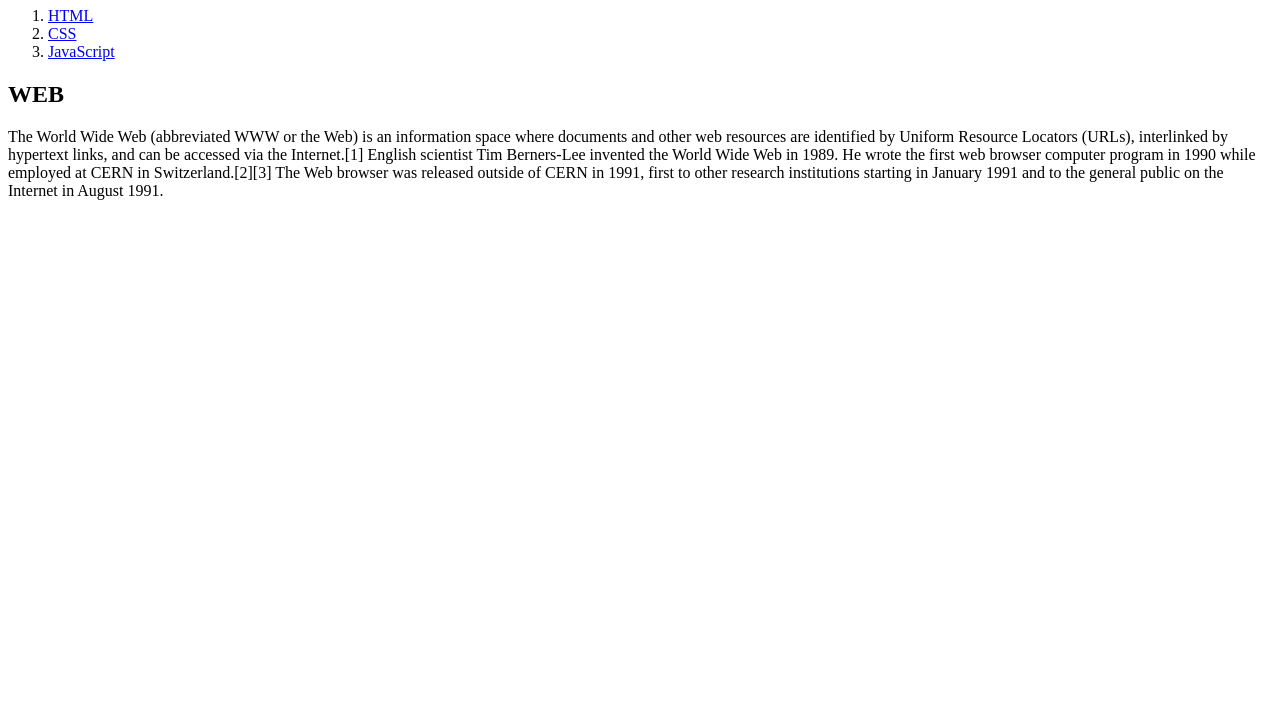
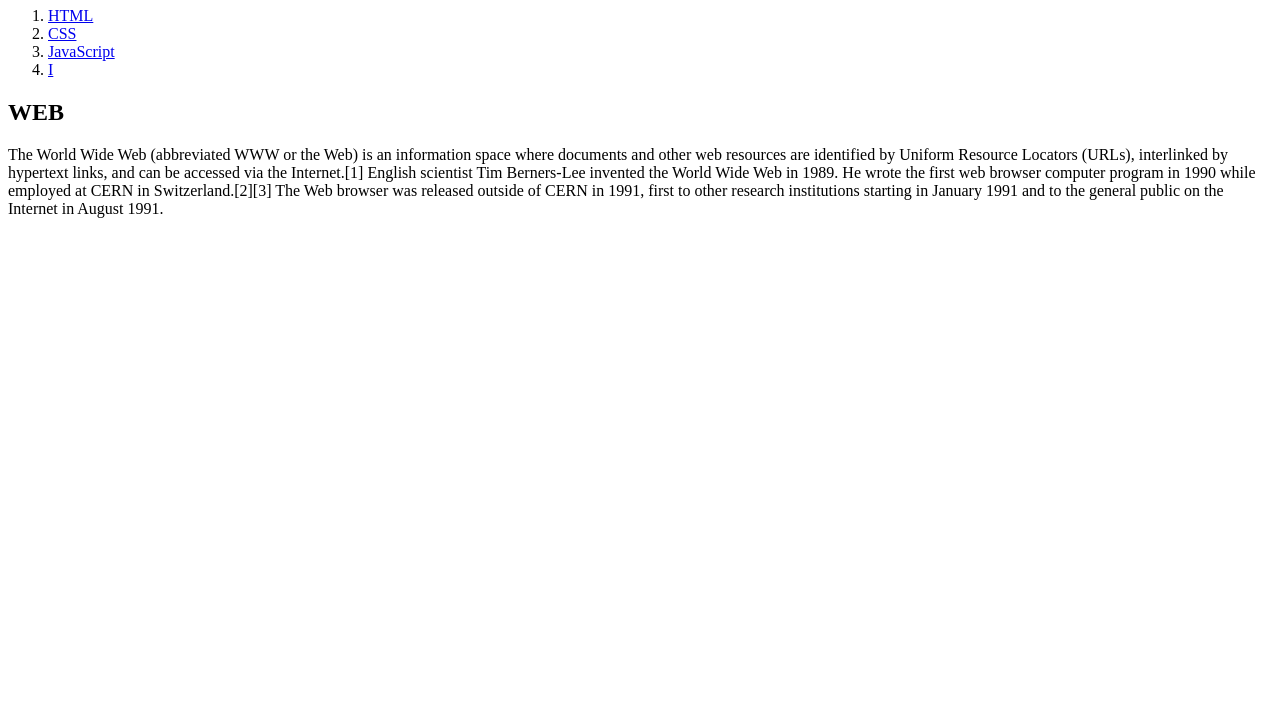
Before and after one commit to MasterQA08/web1, a plain HTML site: page index.html in a window 1280 px wide. Shown: the part 73-800 px from the top of the page. Drawn offline with Linux system fonts and the light colour scheme.

Commit message:
Update index.html

```diff
--- a/index.html
+++ b/index.html
@@ -10,6 +10,7 @@
     <li><a href="1.html">HTML</a></li>
     <li><a href="2.html">CSS</a></li>
     <li><a href="3.html">JavaScript</a></li>
+    <li><a href="4.html">I</a></li>
   </ol>
   <h2>WEB</h2>
   <p>The World Wide Web (abbreviated WWW or the Web) is an information space where documents and other web resources are identified by Uniform Resource Locators (URLs), interlinked by hypertext links, and can be accessed via the Internet.[1] English scientist Tim Berners-Lee invented the World Wide Web in 1989. He wrote the first web browser computer program in 1990 while employed at CERN in Switzerland.[2][3] The Web browser was released outside of CERN in 1991, first to other research institutions starting in January 1991 and to the general public on the Internet in August 1991.
```
